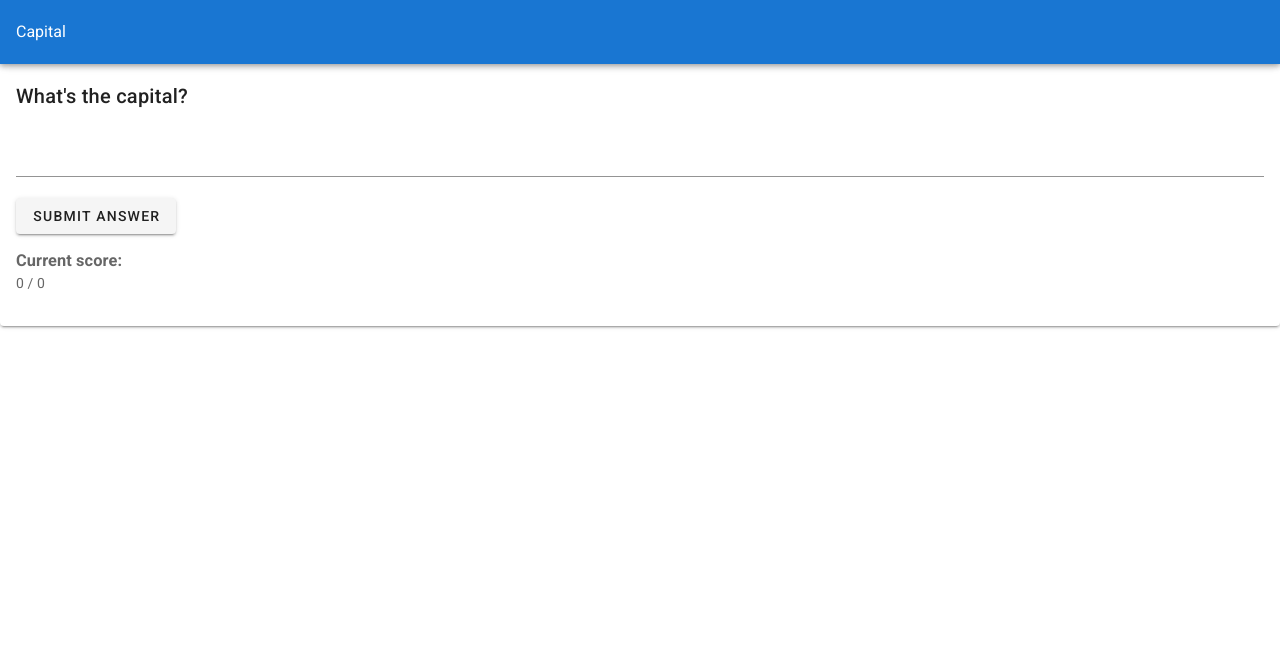
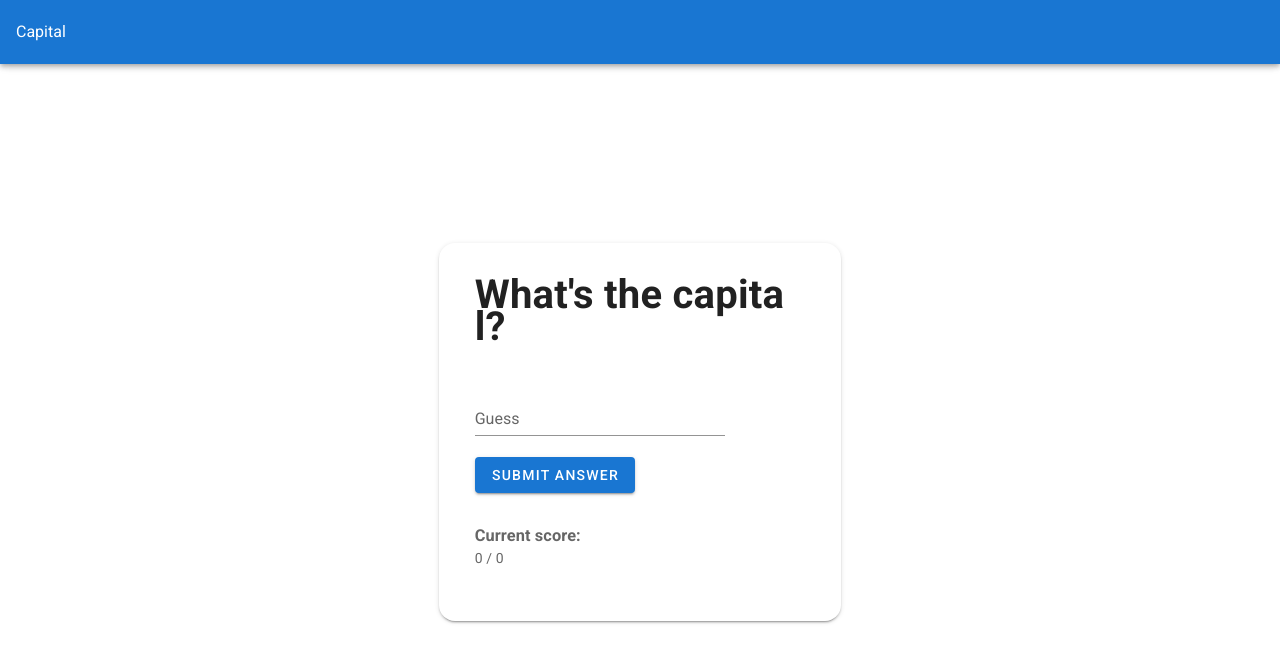
Before and after one commit to james-d-f/capital-vuetify-example, a Vue app: page / in a window 1280 px wide. Shown: the top 662 px of the page. Built offline with nearby package versions, Linux system fonts and the light colour scheme; no server answers.

Commit message:
Add basic style and layout

```diff
--- a/src/App.vue
+++ b/src/App.vue
@@ -3,17 +3,25 @@
     <v-app-bar app color="primary" dark>Capital</v-app-bar>
 
     <v-content>
-      <v-card>
-        <v-card-title>What's the capital?</v-card-title>
-        <v-card-text>
-          <h2>{{currentCountry["name"]}}</h2>
-          <v-text-field v-model="guess"></v-text-field>
-          <v-btn @click="submitGuess">Submit answer</v-btn>
-          <p>{{previousAnswerMessage}}</p>
-          <h3>Current score:</h3>
-          <p>{{score}} / {{attempts}}</p>
-        </v-card-text>
-      </v-card>
+      <v-container class="fill-height" fluid>
+        <v-row align="center" justify="center">
+          <v-col cols="12" sm="8" md="4">
+            <v-card class="pa-5 rounded-xl">
+              <v-card-title class="mb-8">
+                <h1>What's the capital?</h1>
+              </v-card-title>
+              <v-card-text>
+                <h2 class="mb-8">{{currentCountry["name"]}}</h2>
+                <v-text-field style="max-width: 250px;" label="Guess" v-model="guess"></v-text-field>
+                <v-btn color="primary" @click="submitGuess">Submit answer</v-btn>
+                <p>{{previousAnswerMessage}}</p>
+                <h3 class="mt-8">Current score:</h3>
+                <p>{{score}} / {{attempts}}</p>
+              </v-card-text>
+            </v-card>
+          </v-col>
+        </v-row>
+      </v-container>
     </v-content>
   </v-app>
 </template>
```
